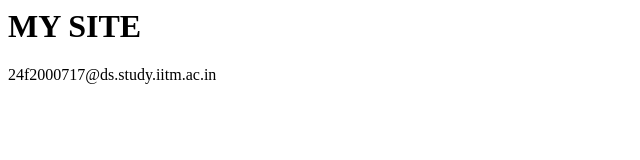
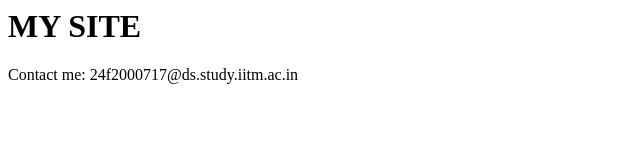
Before and after one commit to hrithivkgolu/hrithivk, a plain HTML site: page index.html in a window 1280 px wide. Shown: the full height of the page, 0-640 px from the left. Drawn offline with Linux system fonts and the light colour scheme.

Commit message:
feat(pages): v3 commit

```diff
--- a/index.html
+++ b/index.html
@@ -1,2 +1,2 @@
 <h1>MY SITE</h1>
-<!--email_off-->24f2000717@ds.study.iitm.ac.in<!--/email_off-->
+<p>Contact me: <!--email_off-->24f2000717@ds.study.iitm.ac.in<!--/email_off--></p>
```
